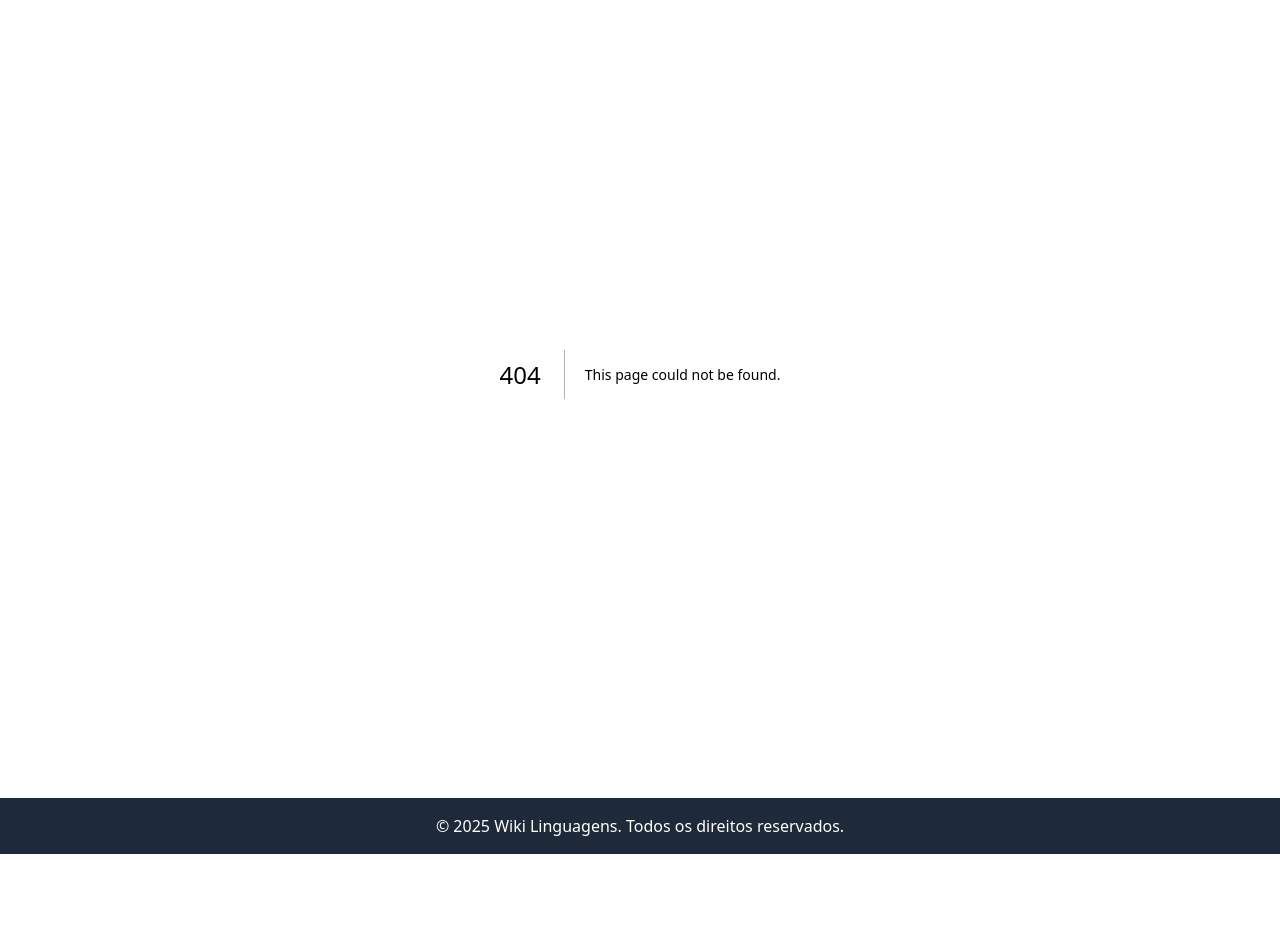
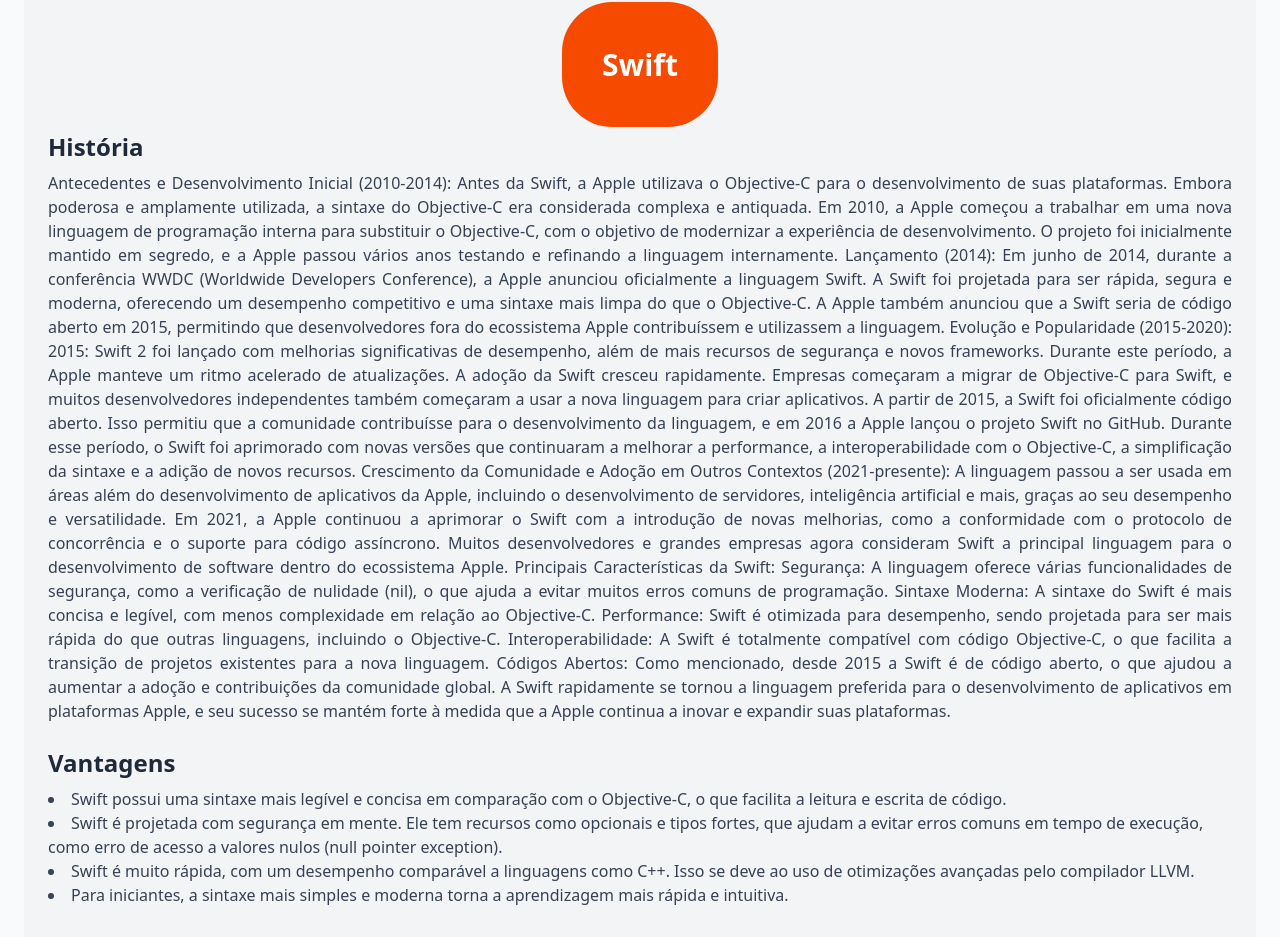
Before and after one commit to prof-freedson/wiki-linguagens, a Next.js app: page /pages/swift in a window 1280 px wide. Before the commit this address had no page. Shown: the part 114-1051 px from the top of the page. Before the commit the page ends 968 px from the top, so only its background shows below. Built offline with nearby package versions, Linux system fonts and the light colour scheme.

Commit message:
swift page added

```diff
--- a/src/app/page.tsx
+++ b/src/app/page.tsx
@@ -5,6 +5,7 @@
 export default function Home() {
   const languages = [
     { name: "Dart", route: "pages/dart" },
+    { name: "Swift", route: "pages/swift" },
     // Adicione mais linguagens aqui no futuro
   ];
 
--- /dev/null
+++ b/src/app/pages/swift/page.tsx
@@ -0,0 +1,93 @@
+import React from "react";
+
+const SwiftPage: React.FC = () => {
+  return (
+    <div className="p-6 bg-gray-100 min-h-screen">
+        <div className="flex items-center justify-center p-1">
+            <h1 className="bg-orange-600  rounded-[50px] p-10 text-[30px] text-white"><strong>Swift</strong></h1>
+        </div>
+
+      <section className="mb-6">
+        <h2 className="text-2xl font-semibold text-gray-800 mb-2">História</h2>
+        <p className="text-gray-700 text-justify">
+        Antecedentes e Desenvolvimento Inicial (2010-2014):
+
+Antes da Swift, a Apple utilizava o Objective-C para o desenvolvimento de suas plataformas. Embora poderosa e amplamente utilizada, a sintaxe do Objective-C era considerada complexa e antiquada.
+
+Em 2010, a Apple começou a trabalhar em uma nova linguagem de programação interna para substituir o Objective-C, com o objetivo de modernizar a experiência de desenvolvimento.
+
+O projeto foi inicialmente mantido em segredo, e a Apple passou vários anos testando e refinando a linguagem internamente.
+
+Lançamento (2014):
+
+Em junho de 2014, durante a conferência WWDC (Worldwide Developers Conference), a Apple anunciou oficialmente a linguagem Swift.
+
+A Swift foi projetada para ser rápida, segura e moderna, oferecendo um desempenho competitivo e uma sintaxe mais limpa do que o Objective-C.
+
+A Apple também anunciou que a Swift seria de código aberto em 2015, permitindo que desenvolvedores fora do ecossistema Apple contribuíssem e utilizassem a linguagem.
+
+Evolução e Popularidade (2015-2020):
+
+2015: Swift 2 foi lançado com melhorias significativas de desempenho, além de mais recursos de segurança e novos frameworks. Durante este período, a Apple manteve um ritmo acelerado de atualizações.
+
+A adoção da Swift cresceu rapidamente. Empresas começaram a migrar de Objective-C para Swift, e muitos desenvolvedores independentes também começaram a usar a nova linguagem para criar aplicativos.
+
+A partir de 2015, a Swift foi oficialmente código aberto. Isso permitiu que a comunidade contribuísse para o desenvolvimento da linguagem, e em 2016 a Apple lançou o projeto Swift no GitHub.
+
+Durante esse período, o Swift foi aprimorado com novas versões que continuaram a melhorar a performance, a interoperabilidade com o Objective-C, a simplificação da sintaxe e a adição de novos recursos.
+
+Crescimento da Comunidade e Adoção em Outros Contextos (2021-presente):
+
+A linguagem passou a ser usada em áreas além do desenvolvimento de aplicativos da Apple, incluindo o desenvolvimento de servidores, inteligência artificial e mais, graças ao seu desempenho e versatilidade.
+
+Em 2021, a Apple continuou a aprimorar o Swift com a introdução de novas melhorias, como a conformidade com o protocolo de concorrência e o suporte para código assíncrono.
+
+Muitos desenvolvedores e grandes empresas agora consideram Swift a principal linguagem para o desenvolvimento de software dentro do ecossistema Apple.
+
+Principais Características da Swift:
+
+Segurança: A linguagem oferece várias funcionalidades de segurança, como a verificação de nulidade (nil), o que ajuda a evitar muitos erros comuns de programação.
+
+Sintaxe Moderna: A sintaxe do Swift é mais concisa e legível, com menos complexidade em relação ao Objective-C.
+
+Performance: Swift é otimizada para desempenho, sendo projetada para ser mais rápida do que outras linguagens, incluindo o Objective-C.
+
+Interoperabilidade: A Swift é totalmente compatível com código Objective-C, o que facilita a transição de projetos existentes para a nova linguagem.
+
+Códigos Abertos: Como mencionado, desde 2015 a Swift é de código aberto, o que ajudou a aumentar a adoção e contribuições da comunidade global.
+
+A Swift rapidamente se tornou a linguagem preferida para o desenvolvimento de aplicativos em plataformas Apple, e seu sucesso se mantém forte à medida que a Apple continua a inovar e expandir suas plataformas.
+        </p>
+      </section>
+      <section className="mb-6">
+        <h2 className="text-2xl font-semibold text-gray-800 mb-2">Vantagens</h2>
+        <ul className="list-disc list-inside text-gray-700">
+          <li className="text-left">Swift possui uma sintaxe mais legível e concisa em comparação com o Objective-C, o que facilita a leitura e escrita de código. </li>
+          <li className="text-left">
+          Swift é projetada com segurança em mente. Ele tem recursos como opcionais e tipos fortes, que ajudam a evitar erros comuns em tempo de execução, como erro de acesso a valores nulos (null pointer exception).
+
+
+          </li>
+          <li className="text-left">
+          Swift é muito rápida, com um desempenho comparável a linguagens como C++. Isso se deve ao uso de otimizações avançadas pelo compilador LLVM.
+          </li>
+          <li className="text-left">Para iniciantes, a sintaxe mais simples e moderna torna a aprendizagem mais rápida e intuitiva.</li>
+        </ul>
+      </section>
+      <section className="mb-6">
+        <h2 className="text-2xl font-semibold text-gray-800 mb-2">
+          Desvantagens
+        </h2>
+        <ul className="list-disc list-inside text-gray-700">
+          <li className="text-left">
+          Como Swift está em constante evolução, mudanças entre versões podem causar incompatibilidades. Isso pode ser um problema se você precisar manter ou migrar grandes bases de código antigas, já que a compatibilidade entre versões não é garantida.
+          </li>
+          <li className="text-left">Embora o Swift tenha ganhado grande adoção, o número de bibliotecas de terceiros ainda não é tão vasto quanto o de Objective-C, que tem sido utilizado por mais tempo e tem uma comunidade maior de desenvolvedores.</li>
+          <li className="text-justify">Como o Swift é uma linguagem jovem, ela continua sendo atualizada com frequência. Isso pode causar problemas de compatibilidade e exigência de atualizações constantes de projetos existentes para se alinhar às novas versões.</li>
+        </ul>
+      </section>
+    </div>
+  );
+};
+
+export default SwiftPage;
```
